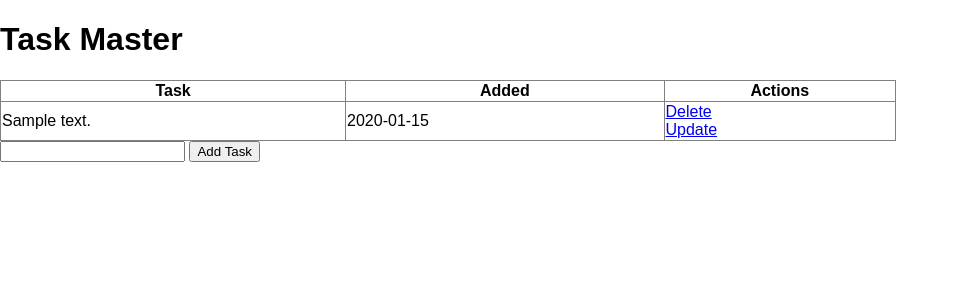
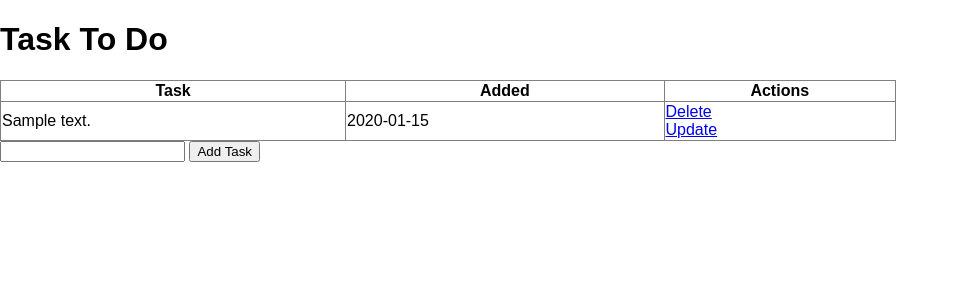
Before and after one commit to EgoLes05/my-todo-app, a Flask app: page / in a window 1280 px wide. Shown: the top 300 px of the page, without its empty margins (0-959 px from the left). Run offline with Flask 3, Linux system fonts and the light colour scheme; tables that the repository leaves empty hold one stand-in row (values such as "Sample post").

```diff
--- a/templates/index.html
+++ b/templates/index.html
@@ -6,7 +6,7 @@
 
 {% block body %}
 <div class="content">
-    <h1>Task Master</h1>
+    <h1>Task To Do</h1>
 
     {% if tasks|length < 1 %}
 
```
Also changed, not shown: 1 other file.
